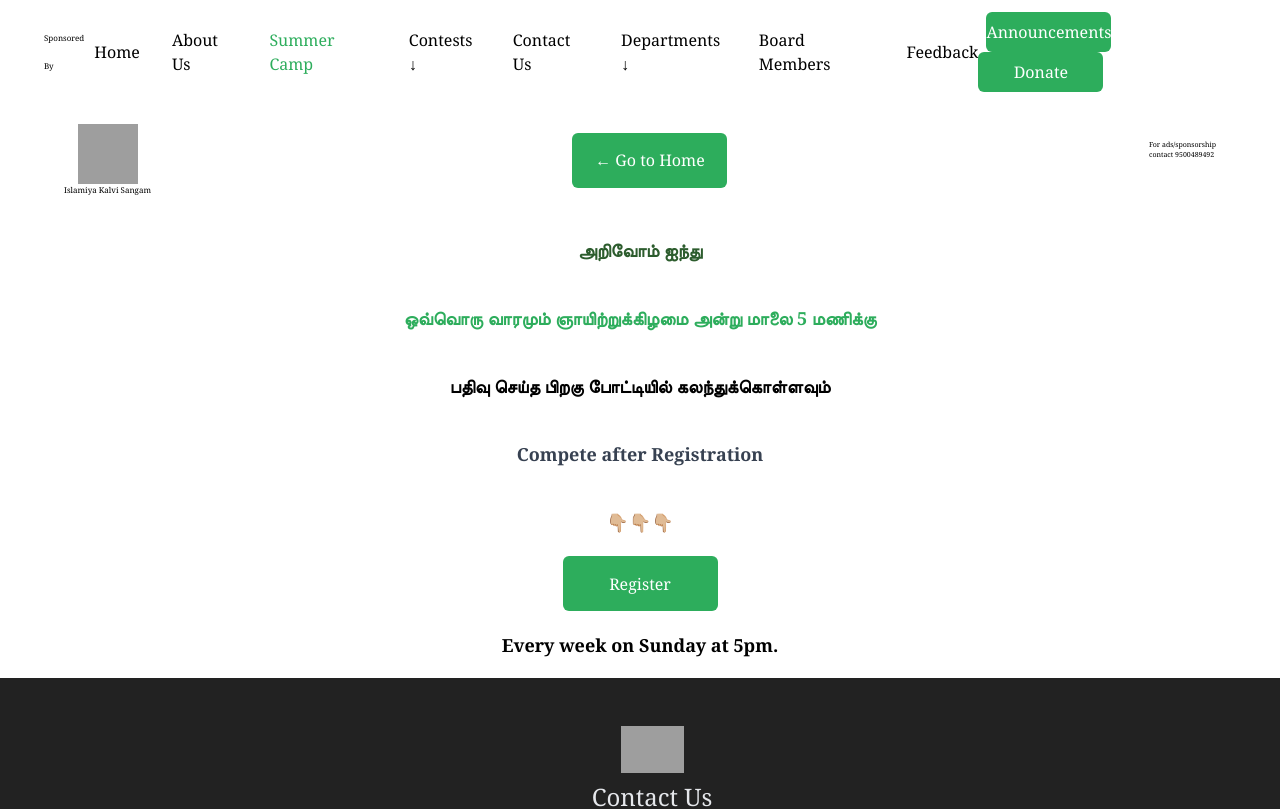
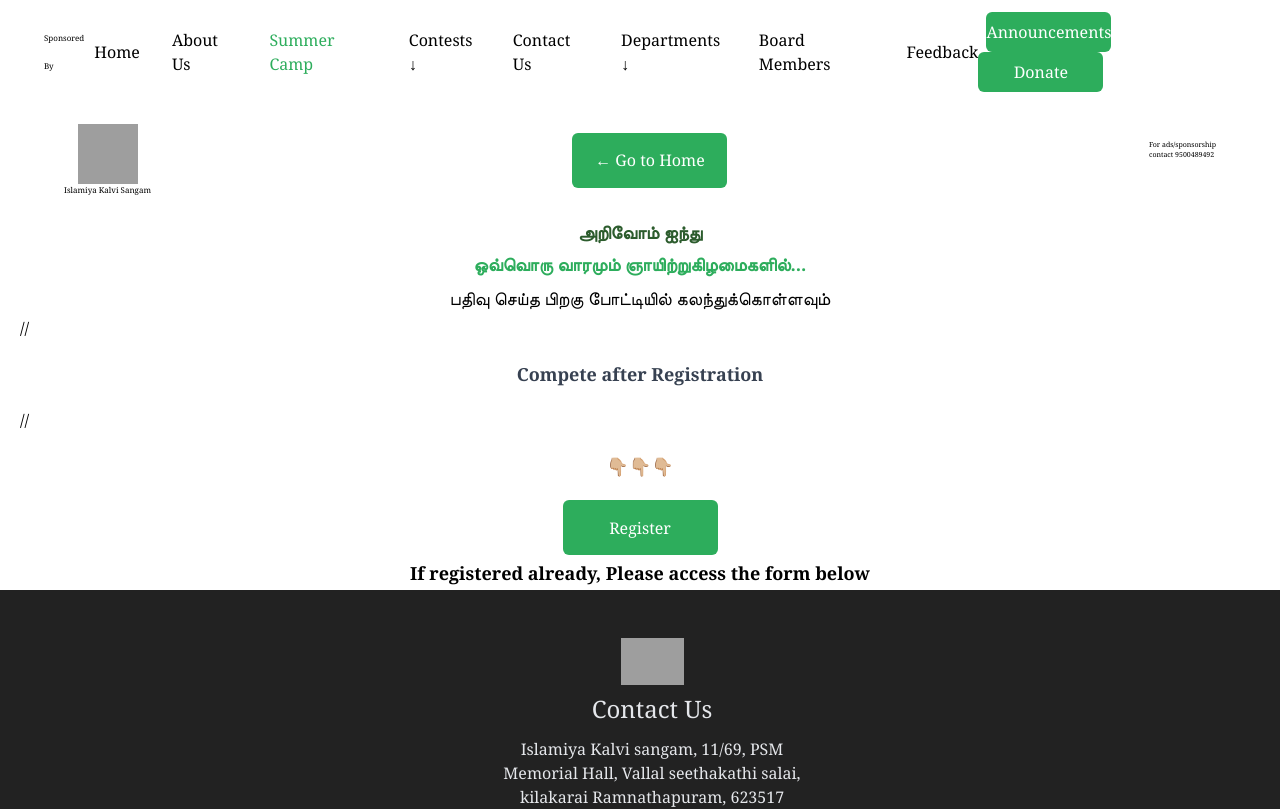
Before and after one commit to JyothiSwaroop07/islamika-kalvi-sengam, a Next.js app: page /NewContest in a window 1280 px wide. Shown: the top 809 px of the page. Built offline with nearby package versions, Linux system fonts and the light colour scheme; no server answers; the database is empty; grey boxes are pictures that could not be loaded; a web font is replaced by a local one.

Commit message:
Update index.js (by Sabeena digital media services

```diff
--- a/pages/NewContest/index.js
+++ b/pages/NewContest/index.js
@@ -291,17 +291,18 @@ const NewContest = () => {
                 </div>
 
             <div className="flex flex-col">
-                <h1 className="text-[#2c5c2d] text-lg text-center my-5 font-bold text-[20px]">அறிவோம் ஐந்து</h1>
-                <h1 className="text-[#2dad5c] text-lg text-center my-5 font-bold">ஒவ்வொரு வாரமும் ஞாயிற்றுக்கிழமை அன்று மாலை 5 மணிக்கு</h1>
+                <h1 className="text-[#2c5c2d] text-lg text-center my-0.5 font-bold text-[15px]">அறிவோம் ஐந்து</h1>
+                <h1 className="text-[#2dad5c] text-lg text-center my-0.5 font-bold">ஒவ்வொரு வாரமும் ஞாயிற்றுகிழமைகளில்...</h1>
 
-                <h1 className="text-black text-lg text-center my-5 font-bold">பதிவு செய்த பிறகு போட்டியில் கலந்துக்கொள்ளவும்</h1>
-                <h1 className="text-gray-700 text-lg text-center my-5 font-bold">Compete after Registration</h1>
+                <h1 className="text-black text-lg text-center my-1">பதிவு செய்த பிறகு போட்டியில் கலந்துக்கொள்ளவும்</h1>
 
-                <h1 className="text-[#2dad5c] text-lg text-center my-5 font-bold">👇🏼👇🏼👇🏼</h1>
+                // <h1 className="text-gray-700 text-lg text-center my-5 font-bold">Compete after Registration</h1>
+
+                // <h1 className="text-[#2dad5c] text-lg text-center my-5 font-bold">👇🏼👇🏼👇🏼</h1>
 
                 <button className="bg-[#2dad5c] w-[155px] h-[55px] p-1  mx-auto  text-md text-white rounded-md" onClick={() => router.push("/Registration")}>Register</button>
 
-                <h1 className="text-black text-lg text-center my-5 font-bold">Every week on Sunday at 5pm.</h1>
+                <h1 className="text-black text-lg text-center my-1 font-bold">If registered already, Please access the form below</h1>
             </div>
 
 
```
